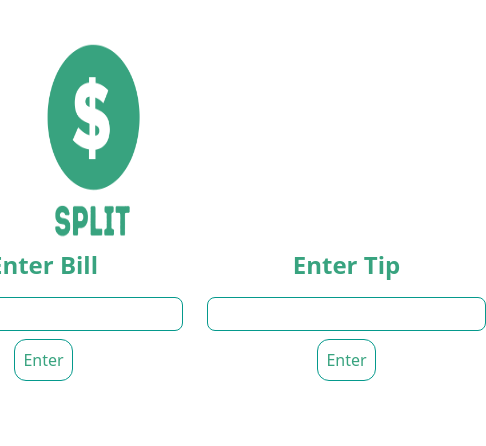
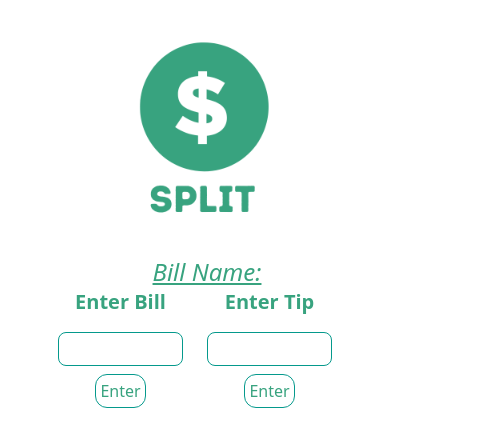
Before and after one commit to BlakeLawrence/bill-splitter, a React (Create React App) app: page /dashboard in a window 390 px wide. Shown: the top 446 px of the page, 486 px wide, since content can reach past the window. Built offline with nearby package versions, Linux system fonts and the light colour scheme.

Commit message:
more responsive work

```diff
--- a/src/Pages/BillName.js
+++ b/src/Pages/BillName.js
@@ -13,7 +13,7 @@ function Home() {
   };
 
   const inputClassName =
-    "rounded-lg py-1 px-4 border border-[#05998C] mt-6 text-[#38A37F] text-center font-semibold outline-none";
+    "rounded-lg py-0.5 px-1 md:py-1 md:px-4 border border-[#05998C] mt-4 md:mt-6 text-[#38A37F] text-left font-semibold outline-none";
 
   return (
     <div className="w-full h-screen flex flex-col items-center">
@@ -29,13 +29,14 @@ function Home() {
         Name your group / Bill
       </h1>
       <input
+        required
         className={inputClassName}
         type="text"
         onChange={(e) => setText(e.target.value)}
       />
       <Link to="/names">
         <button
-          className="bg-white border border-[#05998C]  rounded-xl p-2 mt-24 text-[#38A37F] font-medium sm:mr-6 hover:bg-[#38A37F] hover:text-white"
+          className="bg-white border border-[#05998C]  rounded-xl p-2 mt-12 md:mt-24 text-[#38A37F] font-medium hover:bg-[#38A37F] hover:text-white"
           onClick={group}
         >
           Continue
--- a/src/Pages/Dashboard.js
+++ b/src/Pages/Dashboard.js
@@ -36,6 +36,8 @@ function Dashboard() {
     setOwedAfterSplittingEvenly((billAmount + tipAmount) / participants.length);
   };
 
+  // old API Call for the OCR Bill scanning technology:
+
   // const url = "http://localhost:5000";
   // const ocrData = async () => {
   //   const response = await fetch(url);
@@ -48,24 +50,24 @@ function Dashboard() {
   // }, []);
 
   return (
-    <div className="w-full h-screen flex flex-col items-center">
-      <div className="flex w-full justify-between pt-6 pl-6">
+    <div className="w-full h-screen flex flex-col items-center justify-start">
+      <div className="flex md:flex-row flex-col w-full items-center justify-between pt-6 pl-6">
         <Link to="/">
           <img
             src={logo}
             alt="split company logo"
-            className="flex w-[225px] h-[225px]"
+            className="flex w-[200px] h-[200px] md:w-[225px] md:h-[225px]"
           />
         </Link>
-        <h1 className="text-5xl italic text-[#38A37F] underline pt-12 pr-12">
-          {groupName}
+        <h1 className="text-center text-2xl md:text-4xl italic text-[#38A37F] mt-8 md:pt-12 md:pr-12">
+          <span className="underline">Bill Name:</span> {groupName}
         </h1>
         <div className="flex-col justify-between mr-12 w-[200px] z-20">
           <div
             onClick={() => setToggleNames(!toggleNames)}
             className={
               participants.length > 0
-                ? "bg-white w-[80px] h-[80px] flex justify-center rounded-3xl mt-12 border border-[#38A37F]"
+                ? "bg-white w-[75px] h-[75px] md:w-[80px] md:h-[80px] flex justify-center rounded-3xl mt-12 border border-[#38A37F]"
                 : ""
             }
           >
@@ -73,8 +75,8 @@ function Dashboard() {
               <div className="flex-col justify-center items-center hover:cursor-pointer text-[#38A37F]">
                 <h4 className="text-sm mt-2 font-semibold">Members</h4>
                 <div className="flex justify-center mt-2">
-                  <BsFillPersonFill className="text-3xl" />
-                  <div className="text-lg ml-2 mt-1 font-semibold">
+                  <BsFillPersonFill className="text-2xl md:text-3xl" />
+                  <div className="text-md md:text-lg ml-2 md:mt-1 font-semibold">
                     {participants.length}
                   </div>
                 </div>
@@ -108,36 +110,36 @@ function Dashboard() {
 
       <div className="flex">
         <div className="flex flex-col items-center justify-center mr-6">
-          <h1 className="text-[#38A37F] text-center text-2xl font-bold">
+          <h1 className="text-[#38A37F] text-center text-xl md:text-2xl font-bold">
             Enter Bill
           </h1>
           <input
             value={billText}
-            className="rounded-lg py-1 px-4 border border-[#05998C] mt-4 text-[#38A37F] text-center font-semibold outline-none"
+            className="rounded-lg py-1 px-4 border border-[#05998C] mt-4 text-[#38A37F] text-center font-semibold outline-none w-[125px] md:w-[200px]"
             type="number"
             onChange={(e) => setBillText(e.target.value)}
           />
 
           <button
-            className="bg-white border border-[#05998C]  rounded-xl p-2 mt-2 text-[#38A37F] font-medium sm:mr-6 hover:bg-[#38A37F] hover:text-white"
+            className="bg-white border border-[#05998C]  rounded-xl p-1 md:p-2 mt-2 text-[#38A37F] font-medium sm:mr-6 hover:bg-[#38A37F] hover:text-white"
             onClick={billTotal}
           >
             Enter
           </button>
         </div>
         <div className="flex flex-col items-center">
-          <h1 className="text-[#38A37F] text-center text-2xl font-bold">
+          <h1 className="text-[#38A37F] text-center text-xl md:text-2xl font-bold">
             Enter Tip
           </h1>
           <input
             value={tipText}
-            className="rounded-lg py-1 px-4 border border-[#05998C] mt-4 text-[#38A37F] text-center font-semibold outline-none"
+            className="rounded-lg py-1 px-1 md:px-4 border border-[#05998C] mt-4 text-[#38A37F] text-center font-semibold outline-none w-[125px] md:w-[200px]"
             type="number"
             onChange={(e) => setTipText(e.target.value)}
           />
 
           <button
-            className="bg-white border border-[#05998C]  rounded-xl p-2 mt-2 text-[#38A37F] font-medium sm:mr-6 hover:bg-[#38A37F] hover:text-white"
+            className="bg-white border border-[#05998C]  rounded-xl p-1 md:p-2 mt-2 text-[#38A37F] font-medium sm:mr-6 hover:bg-[#38A37F] hover:text-white"
             onClick={tipTotal}
           >
             Enter
@@ -145,16 +147,16 @@ function Dashboard() {
         </div>
       </div>
       {billAmount > 0 && (
-        <div className="mt-24">
+        <div className=" mt-4 md:mt-24">
           <button
-            className="bg-white border border-[#05998C]  rounded-xl px-12 py-2 mt-2 text-[#38A37F] font-medium sm:mr-6 hover:bg-[#38A37F] hover:text-white text-3xl"
+            className="bg-white border border-[#05998C]  rounded-xl px-1.5 py-1.5 md:px-12 md:py-2 mt-2 text-[#38A37F] font-medium sm:mr-6 hover:bg-[#38A37F] hover:text-white textlg md:text-3xl"
             onClick={splitBillEvenly}
           >
             SPLIT
           </button>
         </div>
       )}
-      <div className="flex bg-white p-4 rounded-lg mb-2 mt-12">
+      <div className="flex bg-white p-4 rounded-lg mb-2 mt-2 md:mt-12">
         {owedAfterSplittingEvenly &&
           participants.map((person) => {
             return (
@@ -163,7 +165,7 @@ function Dashboard() {
                   <h2 className="text-[#38A37F] font-bold mr-8" key={person.id}>
                     {person.name}
                   </h2>
-                  <h3 className="text-[#38a37f] font-semibol">
+                  <h3 className="text-[#38a37f]">
                     {currency(owedAfterSplittingEvenly)}
                   </h3>
                 </div>
--- a/src/Pages/Names.js
+++ b/src/Pages/Names.js
@@ -24,16 +24,16 @@ function Names() {
 
   return (
     <div className="w-full h-screen flex flex-col items-center">
-      <div className="flex w-full justify-between pt-6 pl-6">
+      <div className="flex flex-col md:flex-row w-full justify-evenly pt-6 pl-6">
         <img
           src={logo}
           alt="split company logo"
-          className="flex w-[225px] h-[225px]"
+          className="ml-14 md:ml-0 flex text-center w-[200px] h-[200px] md:w-[225px] md:h-[225px]"
         />
-        <h1 className="text-5xl italic text-[#38A37F] underline pt-12 pr-12">
-          {groupName}
+        <h1 className="text-center text-2xl md:text-4xl italic text-[#38A37F] mt-4 md:pt-12 md:pr-12">
+          <span className="underline">Bill Name:</span> {groupName}
         </h1>
-        <div className="flex-col justify-between mr-12 w-[200px] z-20">
+        <div className="flex-col justify-evenly md:justify-between mr-12 w-full md:w-[200px] z-20">
           <div
             onClick={() => setToggleNames(!toggleNames)}
             className={
@@ -58,7 +58,7 @@ function Names() {
           <div
             className={
               toggleNames && participants.length > 0
-                ? "flex flex-col bg-white p-4 rounded-lg mb-2 mt-2  border border-[#38A37F] fixed z-10 shadow-md shadow-[#38A37F]"
+                ? "flex flex-col bg-white p-4 rounded-lg mb-2 mt-2 border border-[#38A37F] fixed z-10 shadow-md shadow-[#38A37F]"
                 : ""
             }
           >
@@ -85,11 +85,12 @@ function Names() {
         </div>
       </div>
 
-      <h2 className="text-[#38A37F] text-3xl font-semibold mb-2">
+      <h2 className="text-[#38A37F] text-xl md:text-3xl font-semibold mb-2 mt-8">
         Add participant names to bill...
       </h2>
       <div>
         <input
+          required
           value={namesText}
           className="rounded-lg border border-[#38A37F] py-0.5 mt-6 text-center text-[#38A37F] font-semibold outline-none"
           type="text"
```
